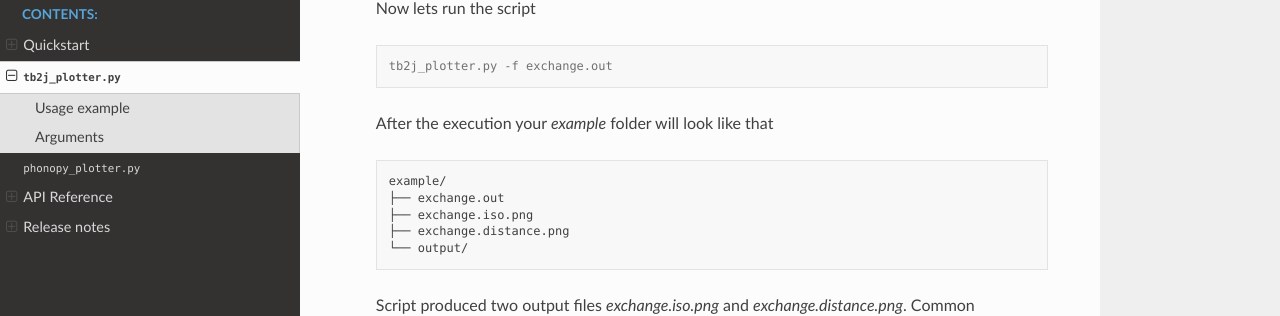
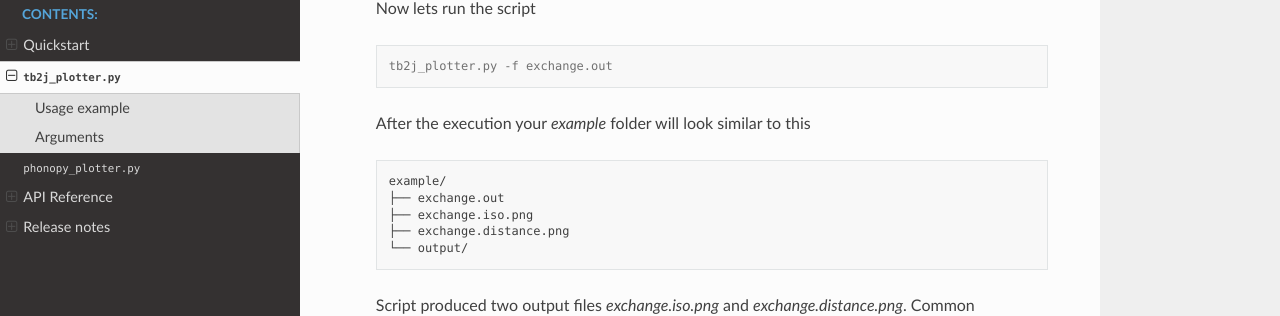
Before and after one commit to adrybakov/rad-tools, a Sphinx documentation site: the page built from docs/source/tb2j_plotter.rst, in a window 1280 px wide and 900 px high, scrolled down 542 px. Shown: the part 144-460 px from the top of the window. Built offline with Sphinx 7.4.7 and the Read the Docs theme 2.0.0, drawn with Linux system fonts in a browser that asks for light colours.

Commit message:
Correct typos

```diff
--- a/docs/source/tb2j_plotter.rst
+++ b/docs/source/tb2j_plotter.rst
@@ -38,7 +38,7 @@ Usage example
 
         tb2j_plotter.py -f exchange.out
 
-    After the execution your *example* folder will look like that
+    After the execution your *example* folder will look similar to this
 
     .. code-block:: text
 
```
